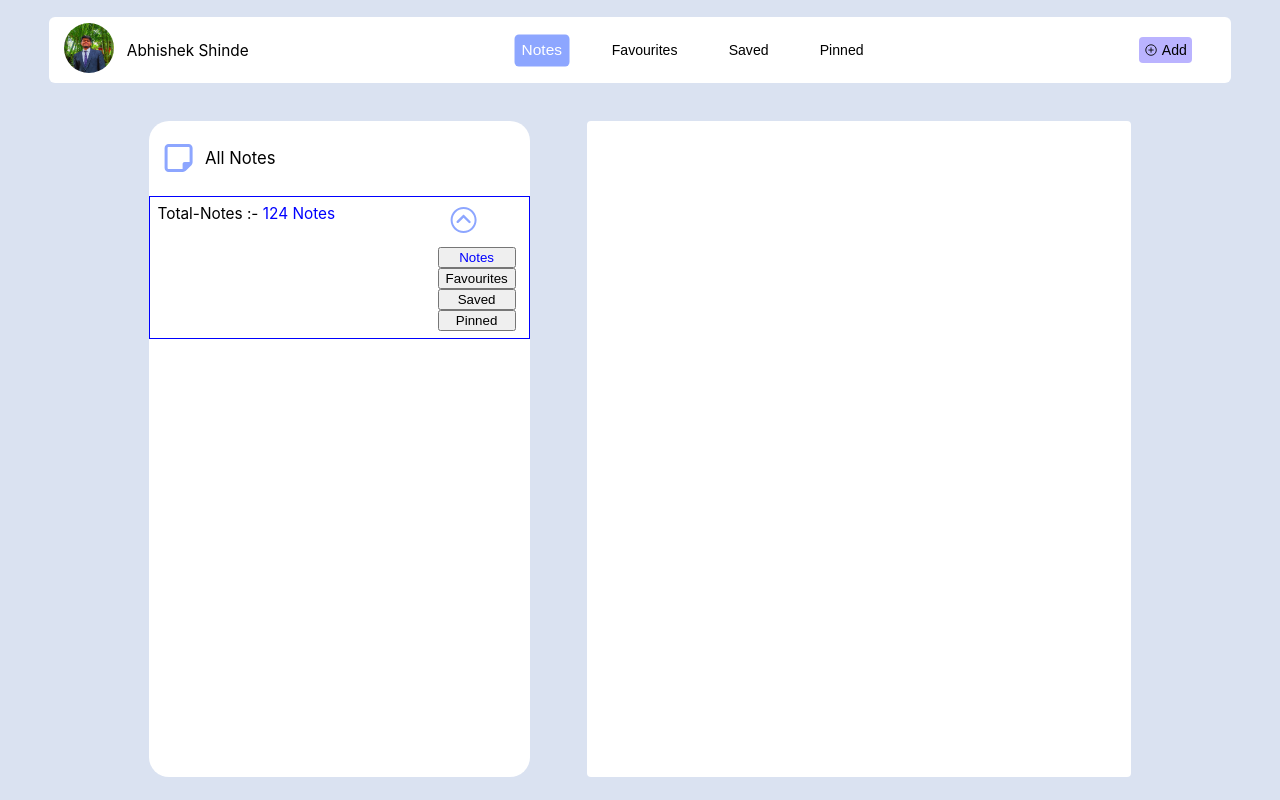
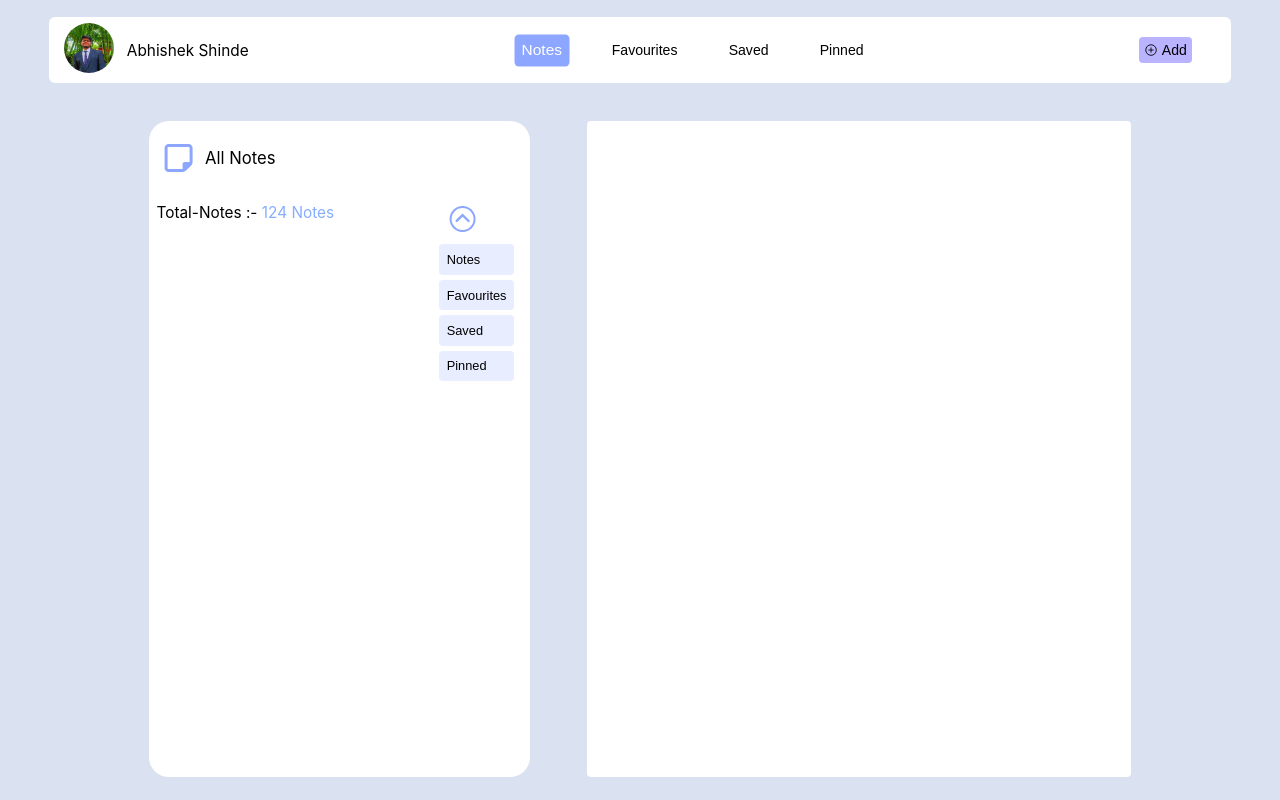
Before and after one commit to Abhishekr2122/notes-app, a React (Create React App) app: page / in a window 1280 px wide. Both pictures are taken after a click on the icon 463 px from the left and 220 px from the top of the page. Built offline with nearby package versions, Linux system fonts and the light colour scheme.

Commit message:
Adding animations.

```diff
--- a/src/ui/Notes.js
+++ b/src/ui/Notes.js
@@ -5,6 +5,12 @@ import { useState } from "react";
 
 export default function Notes() {
   const [isBtnClicked, setIsBtnClicked] = useState(false);
+  const [optionsArr, setOptionsArr] = useState([
+    "Notes",
+    "Favourites",
+    "Saved",
+    "Pinned",
+  ]);
 
   function handleClicked() {
     setIsBtnClicked(function (prevState) {
@@ -18,7 +24,7 @@ export default function Notes() {
       <div className="num-notes">
         <div>
           <span style={{ color: "black" }}>Total-Notes :-</span>{" "}
-          <span style={{ color: "blue" }}>124 Notes </span>
+          <span style={{ color: "#86Adff" }}>124 Notes </span>
         </div>
 
         <div className="notes-icon-container">
@@ -28,28 +34,27 @@ export default function Notes() {
               handleClicked();
             }}
           />
-          {isBtnClicked ? (
-            <div
-              style={{
-                display: "flex",
-                flexDirection: "column",
-              }}
-            >
-              <button
-                style={{
-                  color: `${isBtnClicked ? "blue" : "red"}`,
-                  transitionDuration: "2s",
-                }}
-              >
-                Notes
-              </button>
-              <button>Favourites</button>
-              <button>Saved</button>
-              <button>Pinned</button>
+
+          <div
+            className={`option-container ${
+              isBtnClicked ? "active-option-container" : ""
+            }`}
+          >
+            <div className="options-btn-container">
+              {optionsArr.map(function (citem, i) {
+                return (
+                  <button
+                    key={i}
+                    className={`options-btn ${
+                      isBtnClicked ? "active-options-btn" : ""
+                    }`}
+                  >
+                    {citem}
+                  </button>
+                );
+              })}
             </div>
-          ) : (
-            ""
-          )}
+          </div>
         </div>
       </div>
     </div>
--- a/src/ui/notes.css
+++ b/src/ui/notes.css
@@ -11,7 +11,7 @@
   /* justify-content: space-around; */
   /* background-color: aliceblue; */
   padding: 0.6vw;
-  border: 1px solid blue;
+  /* border: 1px solid blue; */
   font-size: 1.2vw;
   gap: 8vw;
 }
@@ -21,7 +21,8 @@
   flex-direction: column;
   align-items: start;
   justify-content: center;
-  gap: 0.8vw;
+  gap: 0.5vw;
+  /* border: 1px solid red; */
 }
 
 .drop-down {
@@ -38,6 +39,51 @@
   transition-duration: 1s;
 }
 
+.option-container {
+  display: flex;
+  flex-direction: column;
+  opacity: 0;
+  transition-duration: 0.5s;
+  padding: 0.2vw;
+}
+
+.active-option-container {
+  opacity: 1;
+  transition-duration: 1s;
+}
+
+.options-btn-container {
+  display: flex;
+  flex-direction: column;
+  align-items: start;
+  justify-content: center;
+  gap: 0.4vw;
+}
+
+.options-btn {
+  padding: 0.6vw;
+  background: transparent;
+  border-style: none;
+  border-radius: 4px;
+  cursor: pointer;
+  transform: scale(0);
+  transition-duration: 1s;
+  width: 100%;
+  text-align: start;
+  font-size: 1vw;
+}
+
+.active-options-btn {
+  transform: scale(1);
+  transition-duration: 1s;
+  background-color: #e8edff;
+}
+
+.options-btn:hover {
+  background-color: #86adff;
+  color: white;
+}
+
 @media screen and (max-width: 600px) {
   .notes {
     width: 100%;
```
